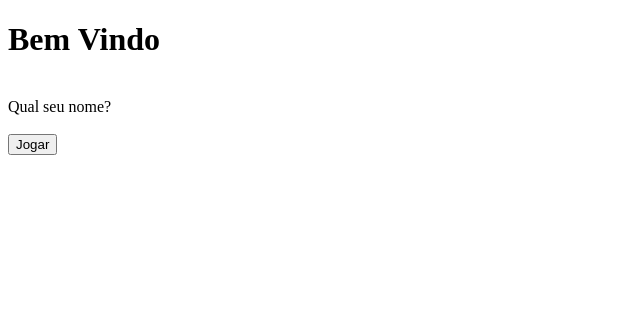
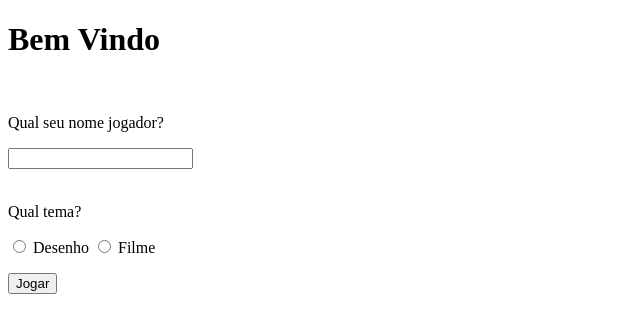
Before and after one commit to sellylima/adm-laboratoria, a plain HTML site: page index.html in a window 1280 px wide. Shown: the whole page, without its empty margins (0-640 px from the left). Drawn offline with Linux system fonts and the light colour scheme.

Commit message:
atualização de botão

```diff
--- a/index.html
+++ b/index.html
@@ -8,9 +8,25 @@
 <body>
     <div><h1>Bem Vindo</h1></div><br>
 
-     Qual seu nome?<br><br>
+    <div>
 
-    <input type="button" value="Jogar"a href="#"><br>
+        <p>Qual seu nome jogador?</p>
+        <p><input type="text" id="fname" name="fname"><br><br></p>
+
+        <p>Qual tema?</p>
+
+        <input type="radio" id="rtema" name="rtema">
+        <label for="rtema">Desenho</label>
+
+        <input type="radio" id="rtema" name="rtema">
+        <label for="rtema">Filme</label>
+
+        <p><a href="./quiz.html">
+            <button>Jogar</button>
+        </a>
+
+    </div>
+
 
 </body>
 </html>
```
Also changed, not shown: escolha.html (deleted, +0 -12 lines), quiz.html (+3 -2 lines).
